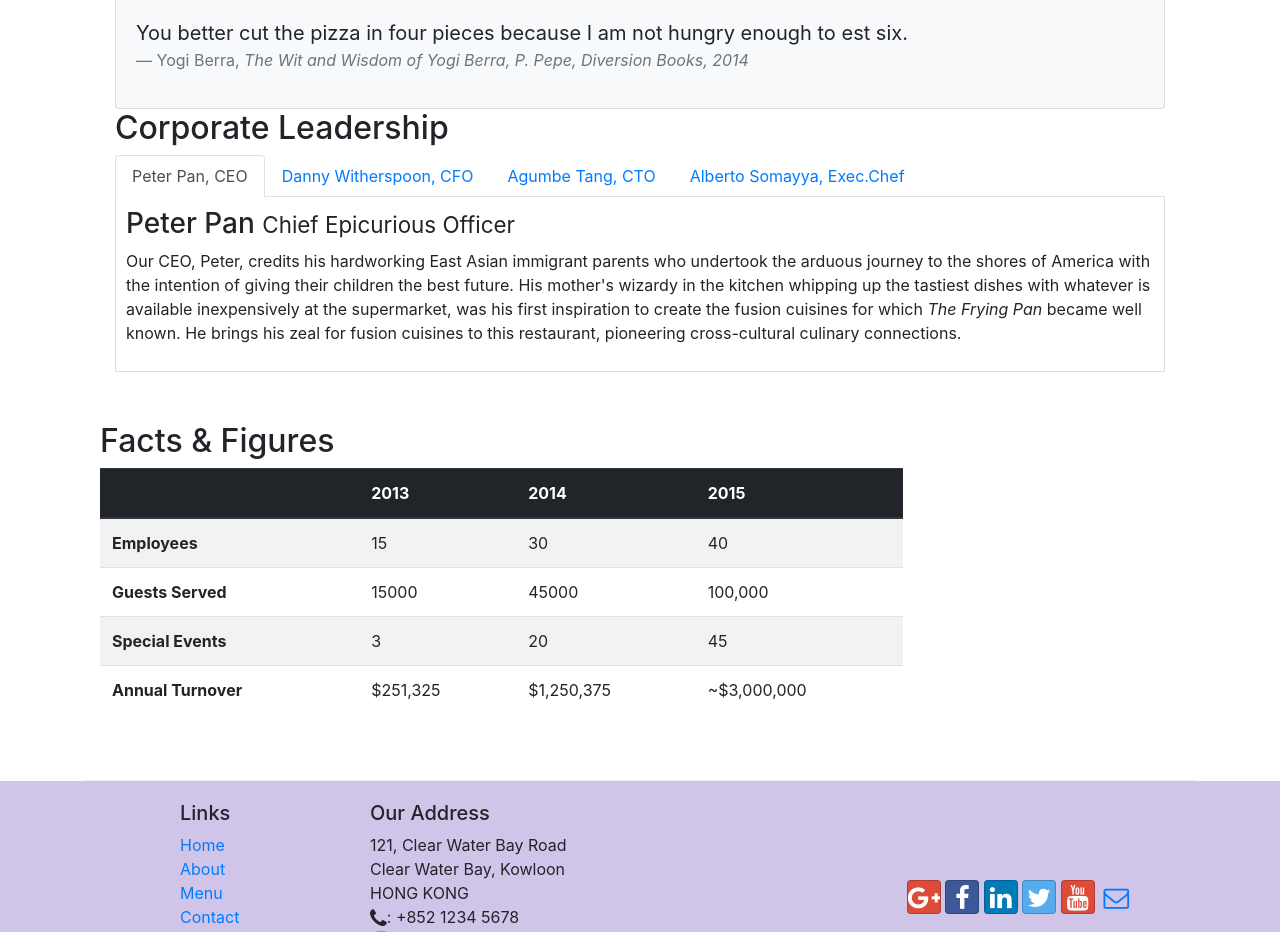
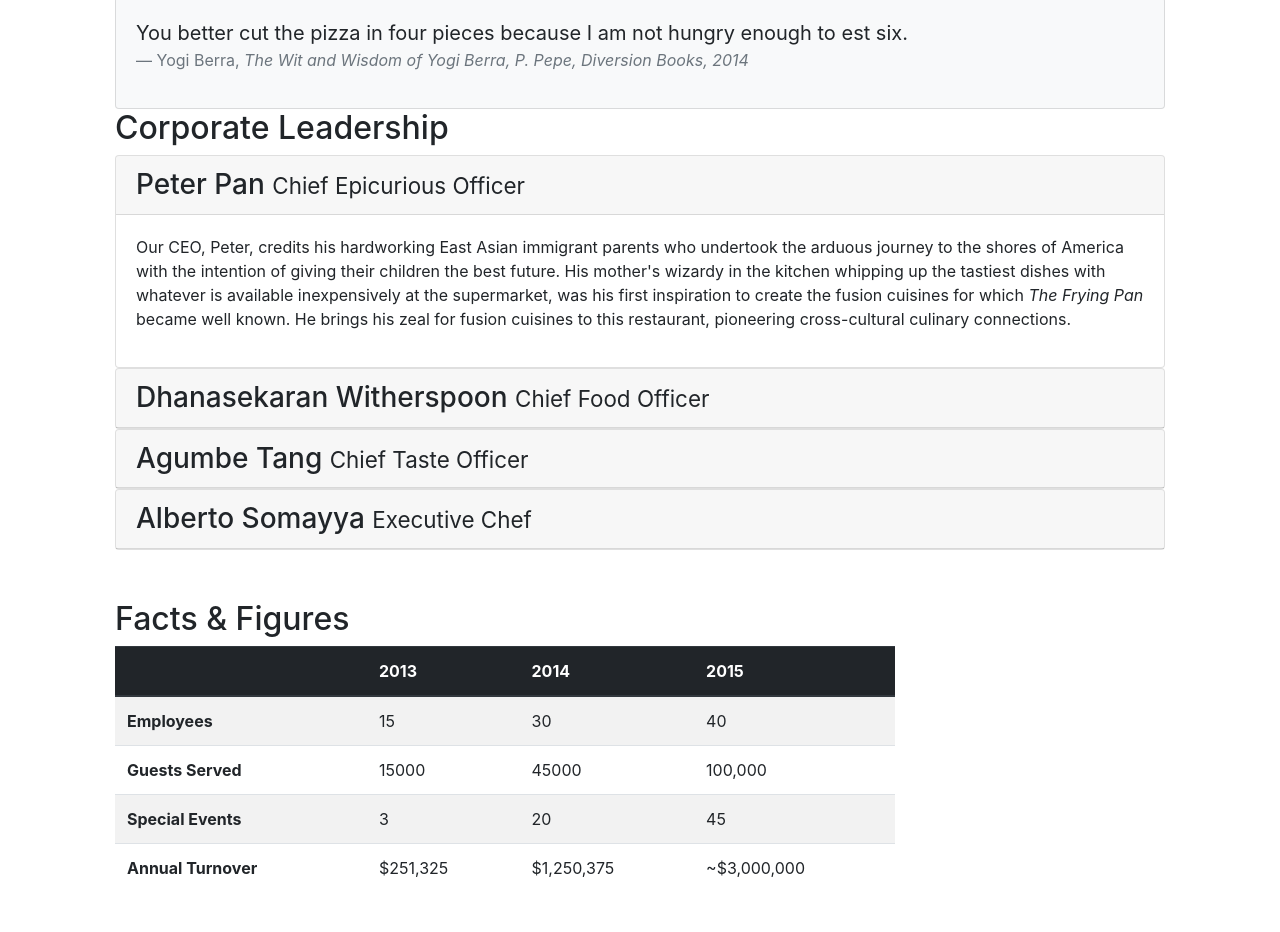
Before and after one commit to chakkarwarruchi/test-2, a website: page aboutus.html in a window 1280 px wide. Shown: the part 762-1694 px from the top of the page. Drawn offline with nearby package versions, Linux system fonts and the light colour scheme.

Commit message:
accordion

```diff
--- a/aboutus.html
+++ b/aboutus.html
@@ -116,39 +116,49 @@
         <div class="container">
             <div class= "col-12 " >
                 <h2>Corporate Leadership</h2>
-                <ul class="nav nav-tabs">
-                    <li class="nav-item">
-                        <a class="nav-link active" href="#peter" role="tab" data-toggle="tab">Peter Pan, CEO</a>
-                    </li>
-                    <li class="nav-item">
-                        <a class="nav-link" href="#danny" role="tab" data-toggle="tab">Danny Witherspoon, CFO</a>
-                    </li>
-                    <li class="nav-item">
-                        <a class="nav-link" href="#agumbe" role="tab" data-toggle="tab">Agumbe Tang, CTO</a>
-                    </li>
-                    <li class="nav-item">
-                        <a class="nav-link" href="#alberto" role="tab" data-toggle="tab">Alberto Somayya, Exec.Chef</a>
-                    </li>
 
-                </ul>
-                <div class="tab-content">
-                    <div role="tabpanel" class="tab-pane fade show active" id="peter">
-                    <h3>Peter Pan <small>Chief Epicurious Officer</small></h3>
-                <p class="d-none d-sm-block">Our CEO, Peter, credits his hardworking East Asian immigrant parents who undertook the arduous journey to the shores of America with the intention of giving their children the best future. His mother's wizardy in the kitchen whipping up the tastiest dishes with whatever is available inexpensively at the supermarket, was his first inspiration to create the fusion cuisines for which <em>The Frying Pan</em> became well known. He brings his zeal for fusion cuisines to this restaurant, pioneering cross-cultural culinary connections.</p>
+                <div id="accordion">
+                    <div class="card">
+                        <div class="card-header" role="tab" id="peterhead">
+                            <h3 class="mb-0"><a data-toggle="collapse" data-target="#peter">Peter Pan <small>Chief Epicurious Officer</small></a></h3>
+                        </div>
+                        <div role="tabpanel" class="collapse show" id="peter" data-parent="#accordion">
+                         <div class="card-body">
+                            <p class="d-none d-sm-block">Our CEO, Peter, credits his hardworking East Asian immigrant parents who undertook the arduous journey to the shores of America with the intention of giving their children the best future. His mother's wizardy in the kitchen whipping up the tastiest dishes with whatever is available inexpensively at the supermarket, was his first inspiration to create the fusion cuisines for which <em>The Frying Pan</em> became well known. He brings his zeal for fusion cuisines to this restaurant, pioneering cross-cultural culinary connections.</p>
+                         </div>
+                       </div>
+                    </div>
+              <div class="card">
+                  <div class="card-header" role="tab" id="dannyhead">
+                <h3 class="mb-0"><a data-toggle="collapse" data-target="#danny">Dhanasekaran Witherspoon <small>Chief Food Officer</small></a></h3>
             </div>
-            <div role="tabpanel" class="tab-pane fade" id="danny">
-                <h3>Dhanasekaran Witherspoon <small>Chief Food Officer</small></h3>
+            <div role="tabpanel" class="collapse" id="danny" data-parent="#accordion">
+                <div class="card-body">
                 <p class="d-none d-sm-block">Our CFO, Danny, as he is affectionately referred to by his colleagues, comes from a long established family tradition in farming and produce. His experiences growing up on a farm in the Australian outback gave him great appreciation for varieties of food sources. As he puts it in his own words, <em>Everything that runs, wins, and everything that stays, pays!</em></p>
+           </div>
+           </div>
+        </div>
+        <div class="card">
+            <div class="card-header" role="tab" id="agumbehead">
+                <h3 class="mb-0"><a data-toggle="collapse" data-target="#agumbe">Agumbe Tang <small>Chief Taste Officer</small></a></h3>
             </div>
-            <div role="tabpanel" class="tab-pane fade" id="agumbe">
-                <h3>Agumbe Tang <small>Chief Taste Officer</small></h3>
+            <div role="tabpanel" class="collapse" id="agumbe" data-parent="#accordion">
+             <div class="card-body">
                 <p class="d-none d-sm-block">Blessed with the most discerning gustatory sense, Agumbe, our CTO, personally ensures that every dish that we serve meets his exacting tastes. Our chefs dread the tongue lashing that ensues if their dish does not meet his exacting standards. He lives by his motto, <em>You click only if you survive my lick.</em></p>
-            </div>
-            <div role="tabpanel" class="tab-pane fade" id="alberto">
-                <h3>Alberto Somayya <small>Executive Chef</small></h3>
-                <p class="d-none d-sm-block">Award winning three-star Michelin chef with wide International experience having worked closely with whos-who in the culinary world, he specializes in creating mouthwatering Indo-Italian fusion experiences. He says, <em>Put together the cuisines from the two craziest cultures, and you get a winning hit! Amma Mia!</em></p>
              </div>
-                </div>
+           </div>
+        </div>
+  <div class="card">
+      <div class="card-header" role="tab" id="albertohead">
+    <h3 class="mb-0"><a data-toggle="collapse" data-target="#alberto">Alberto Somayya <small>Executive Chef</small></a></h3>
+</div>
+<div role="tabpanel" class="collapse" id="alberto" data-parent="#accordion">
+    <div class="card-body">
+    <p class="d-none d-sm-block">Award winning three-star Michelin chef with wide International experience having worked closely with whos-who in the culinary world, he specializes in creating mouthwatering Indo-Italian fusion experiences. He says, <em>Put together the cuisines from the two craziest cultures, and you get a winning hit! Amma Mia!</em></p>
+</div>
+</div>
+</div>
+
 
             </div>
        </div>
```
